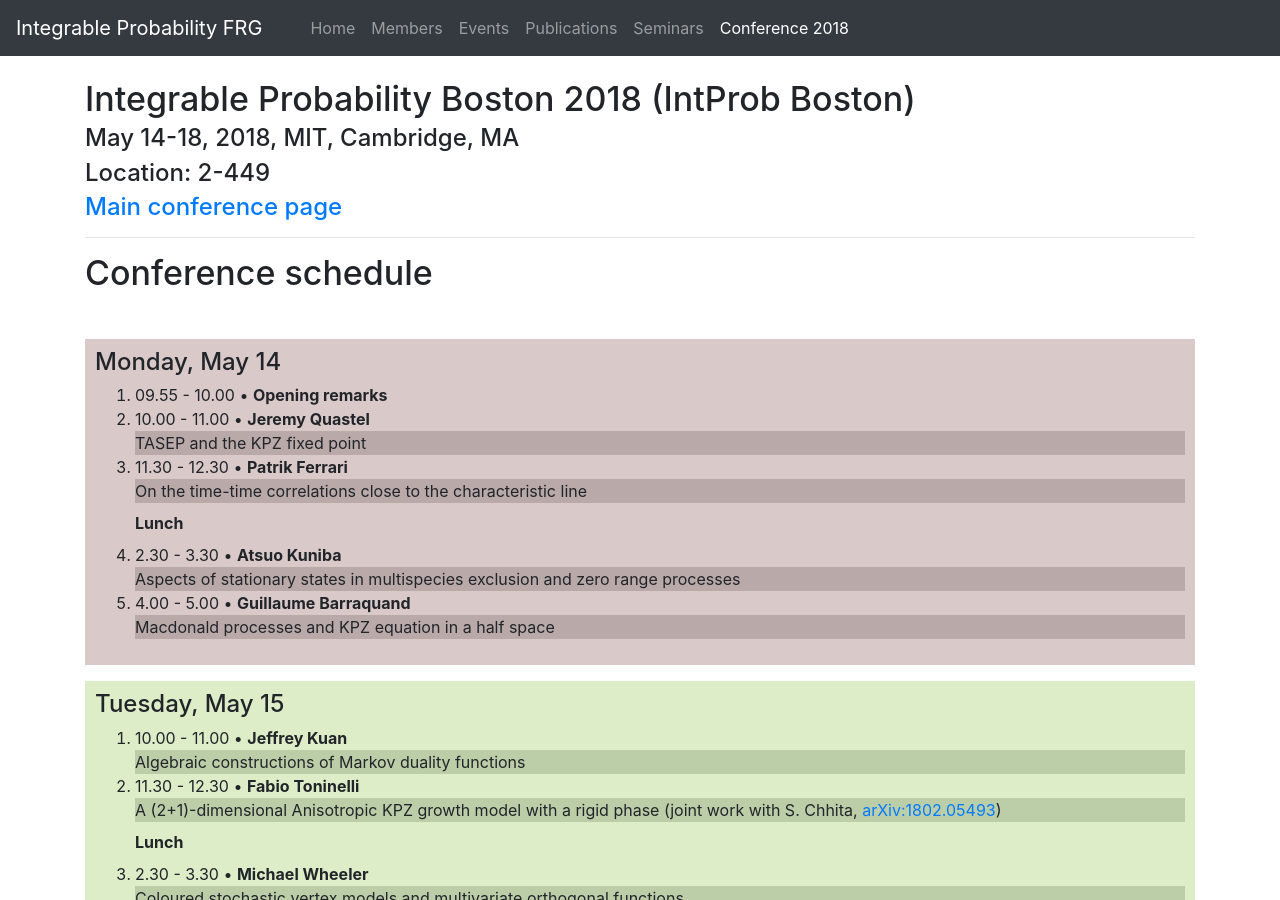
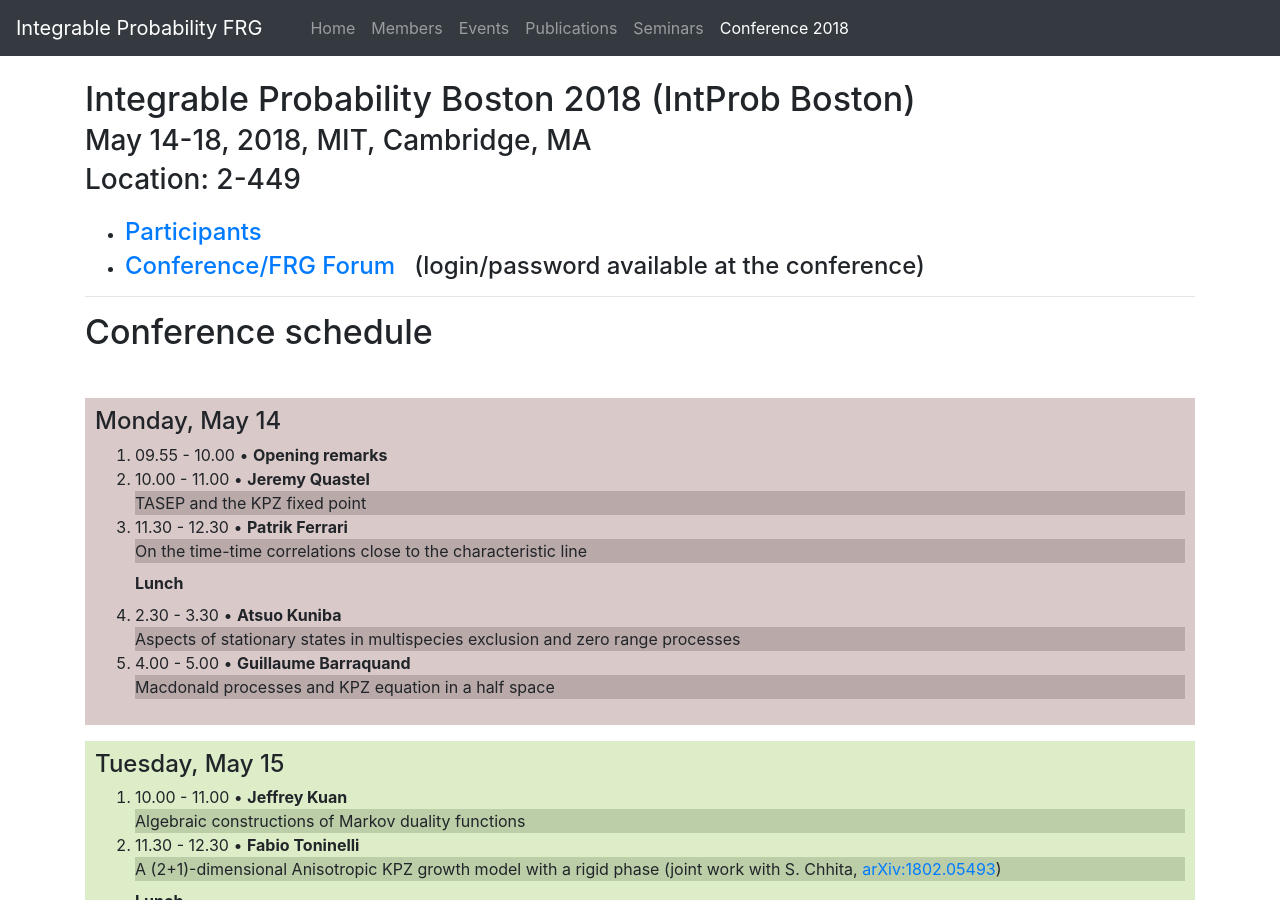
Before and after one commit to int-prob/int-prob-code, a Jekyll site: the page built from conference2018/schedule.md, in a window 1280 px wide and 900 px high. Built offline with Jekyll 4.4.1, drawn with Linux system fonts in a browser that asks for light colours; nearby versions of some CDN libraries.

Commit message:
moved schedule to the front

```diff
--- a/_includes/navbar.html
+++ b/_includes/navbar.html
@@ -1,7 +1,7 @@
 <nav class="navbar navbar-expand-md navbar-dark bg-dark">
    <a class="navbar-brand" href="{{site.url}}">Integrable Probability FRG</a>
 
-   <a class="navbar-nav nav-link hidden-md-up" href="{{site.url}}/conference2018/schedule">May 2018 conference page</a>
+   <a class="navbar-nav nav-link hidden-md-up" href="{{site.url}}/conference2018/">May 2018 conference page</a>
 
    <button class="navbar-toggler" type="button" data-toggle="collapse" data-target="#myNavBar" aria-controls="navbarsExample04" aria-expanded="false" aria-label="Toggle navigation">
      <span class="navbar-toggler-icon"></span>
--- a/conference2018/schedule.md
+++ b/conference2018/schedule.md
@@ -2,18 +2,21 @@
 layout: default
 title: Conference 2018
 nav_order: 100
-nav_parent: Conference 2018
+nav_id: Conference 2018
 redirect_from: /conference2018/c194cb0e62a894b81b536189c6b1a48f_schedule/
-permalink: /conference2018/schedule/
+redirect_from: /conference2018/schedule/
+permalink: /conference2018/
 ---
 
 # Integrable Probability Boston 2018 (IntProb Boston)
 
-### May 14-18, 2018, MIT, Cambridge, MA
+## May 14-18, 2018, MIT, Cambridge, MA
 
-### Location: 2-449
+<h2 class="mb-4">Location: 2-449</h2>
 
-### [Main conference page]({{site.url}}/conference2018/)
+- ### [Participants]({{site.url}}/conference2018/participants/)
+
+- ### [Conference/FRG Forum](http://forum.int-prob.org/)  &nbsp; (login/password available at the conference)
 
 ---
 
```
Also changed, not shown: conference2018/index.md (+3 -3 lines).
